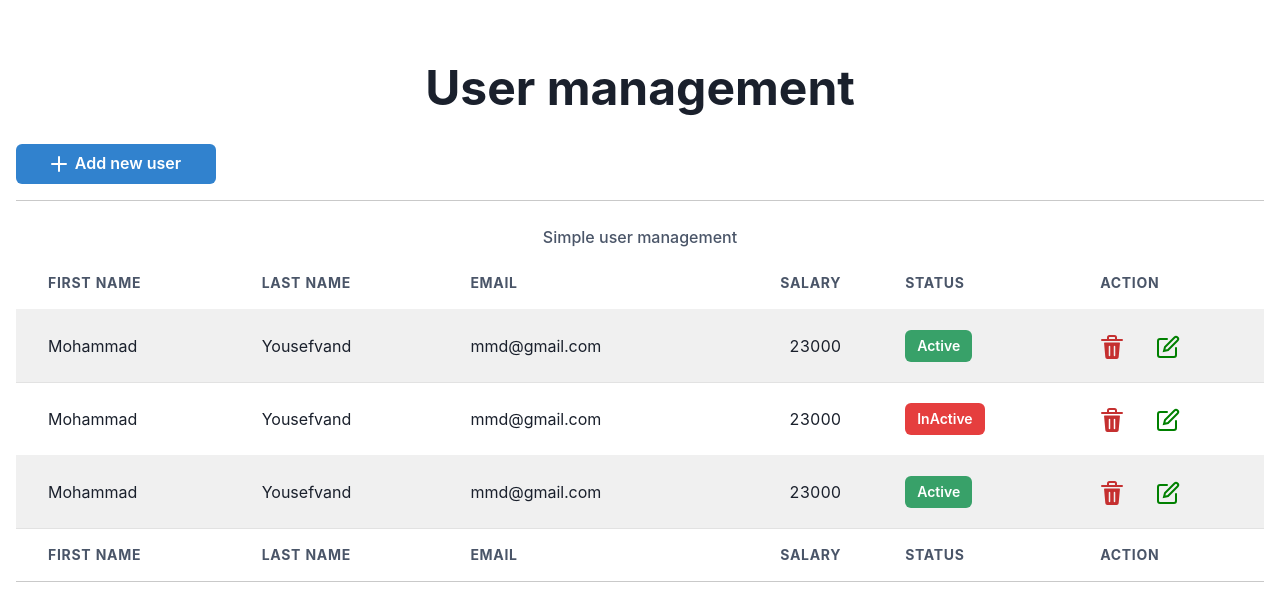
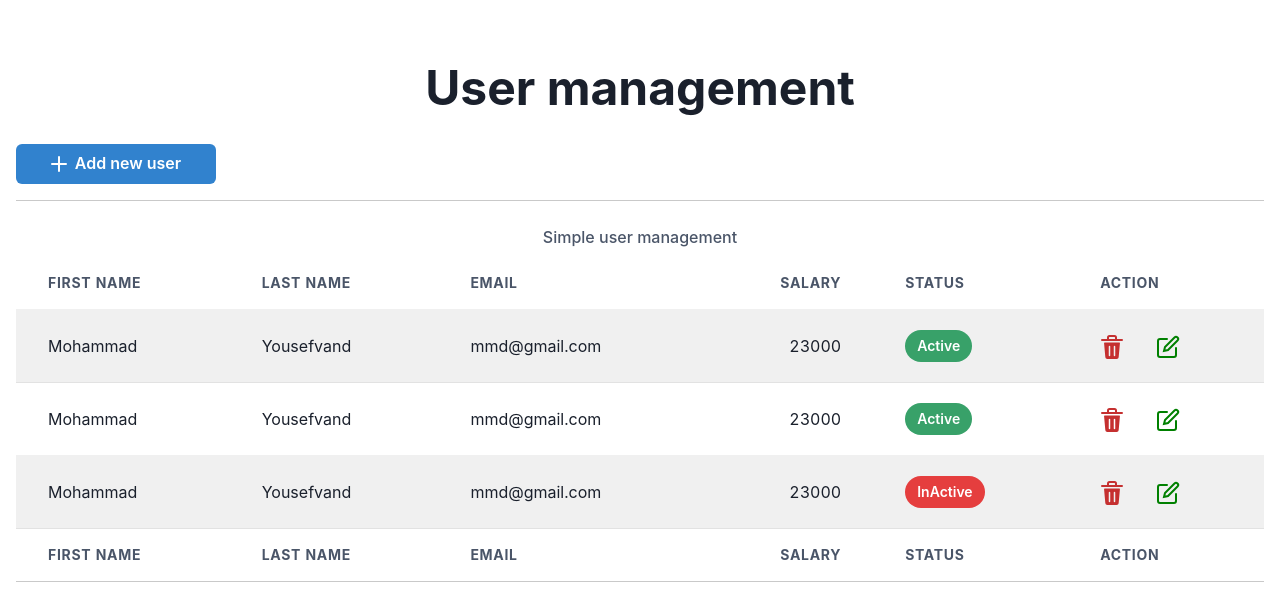
Before and after one commit to blackvoidx/User-management, a Next.js app: page / in a window 1280 px wide. Shown: the top 598 px of the page. Built offline with nearby package versions, Linux system fonts and the light colour scheme.

Commit message:
chore: add new props to ButtonForm component (borderRadius)

```diff
--- a/components/ButtonForm.tsx
+++ b/components/ButtonForm.tsx
@@ -7,7 +7,8 @@ type ButtonProps = {
     children: string | React.ReactNode,
     marginTop?: number,
     size?: string,
-    leftIcon: JSX.Element,
+    leftIcon?: JSX.Element,
+    borderRadius?: string,
     onClick?: (event: React.MouseEvent<HTMLButtonElement>) => any
 };
 
@@ -19,6 +20,7 @@ const MyButton: React.FC<ButtonProps> = ({
     size,
     type,
     leftIcon,
+    borderRadius,
     onClick
 }) => {
     return <Button
@@ -29,6 +31,7 @@ const MyButton: React.FC<ButtonProps> = ({
         marginTop={marginTop}
         size={size}
         leftIcon={leftIcon}
+        borderRadius={borderRadius}
     >{children}
     </Button>;
 };
--- a/container/UserList.tsx
+++ b/container/UserList.tsx
@@ -35,10 +35,18 @@ const UserList = () => {
                         <Td>mmd@gmail.com</Td>
                         <Td isNumeric>23000</Td>
                         <Td>
-                            <MyButton colorScheme='green' size="sm">Active</MyButton>
+                            <MyButton
+                                colorScheme='green'
+                                size="sm"
+                                borderRadius='full'
+                            >Active
+                            </MyButton>
                         </Td>
                         <Td>
-                            <DeleteIcon marginRight={8} fontSize={24} cursor="pointer"
+                            <DeleteIcon
+                                marginRight={8}
+                                fontSize={24}
+                                cursor="pointer"
                                 color="red.600"
                             />
                             <EditIcon fontSize={24} cursor="pointer" color="green" />
@@ -50,10 +58,20 @@ const UserList = () => {
                         <Td>mmd@gmail.com</Td>
                         <Td isNumeric>23000</Td>
                         <Td>
-                            <MyButton colorScheme='red' size="sm">InActive</MyButton>
+                            <MyButton
+                                colorScheme='green'
+                                size="sm"
+                                borderRadius='full'
+                            >Active
+                            </MyButton>
                         </Td>
                         <Td>
-                            <DeleteIcon marginRight={8} fontSize={24} cursor="pointer" color="red.600" />
+                            <DeleteIcon
+                                marginRight={8}
+                                fontSize={24}
+                                cursor="pointer"
+                                color="red.600"
+                            />
                             <EditIcon fontSize={24} cursor="pointer" color="green" />
                         </Td>
                     </Tr>
@@ -63,10 +81,20 @@ const UserList = () => {
                         <Td>mmd@gmail.com</Td>
                         <Td isNumeric>23000</Td>
                         <Td>
-                            <MyButton colorScheme='green' size="sm">Active</MyButton>
+                            <MyButton
+                                colorScheme='red'
+                                size="sm"
+                                borderRadius='full'
+                            >InActive
+                            </MyButton>
                         </Td>
                         <Td>
-                            <DeleteIcon marginRight={8} fontSize={24} cursor="pointer" color="red.600" />
+                            <DeleteIcon
+                                marginRight={8}
+                                fontSize={24}
+                                cursor="pointer"
+                                color="red.600"
+                            />
                             <EditIcon fontSize={24} cursor="pointer" color="green" />
                         </Td>
                     </Tr>
```
